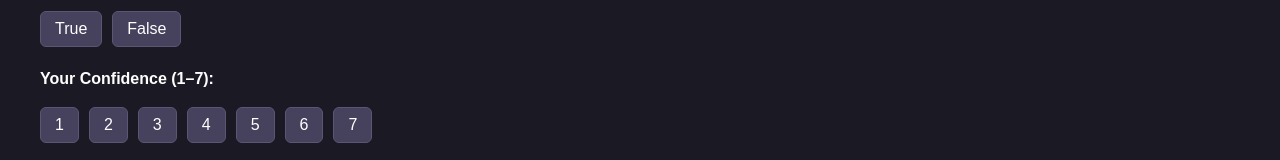
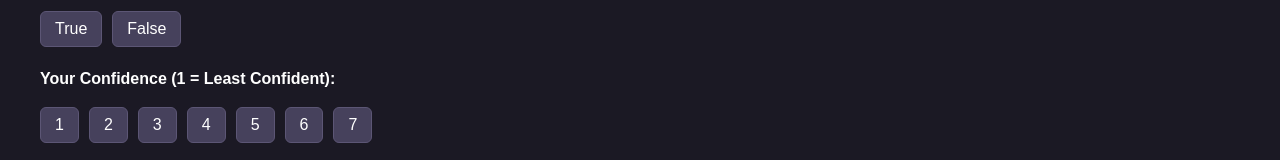
Before and after one commit to TheMaxRob/ai-reliance-demo, a React (Vite) app: page / in a window 1280 px wide. Both pictures are taken after a click on the button "Start". Shown: the part 202-362 px from the top of the page. Built offline with nearby package versions, Linux system fonts and the light colour scheme; no server answers.

Commit message:
Make sure confidence direction is clear

```diff
--- a/src/App.tsx
+++ b/src/App.tsx
@@ -428,8 +428,9 @@ export default function App() {
           </div>
 
           {/* Confidence */}
-          <p style={{ marginTop: 20 }}><strong>Your Confidence (1–7):</strong></p>
+          <p style={{ marginTop: 20 }}><strong>Your Confidence (1 = Least Confident):</strong></p>
           <div>
+            <p></p>
             {[1, 2, 3, 4, 5, 6, 7].map(num => (
               <ThemedButton
                 key={num}
```
